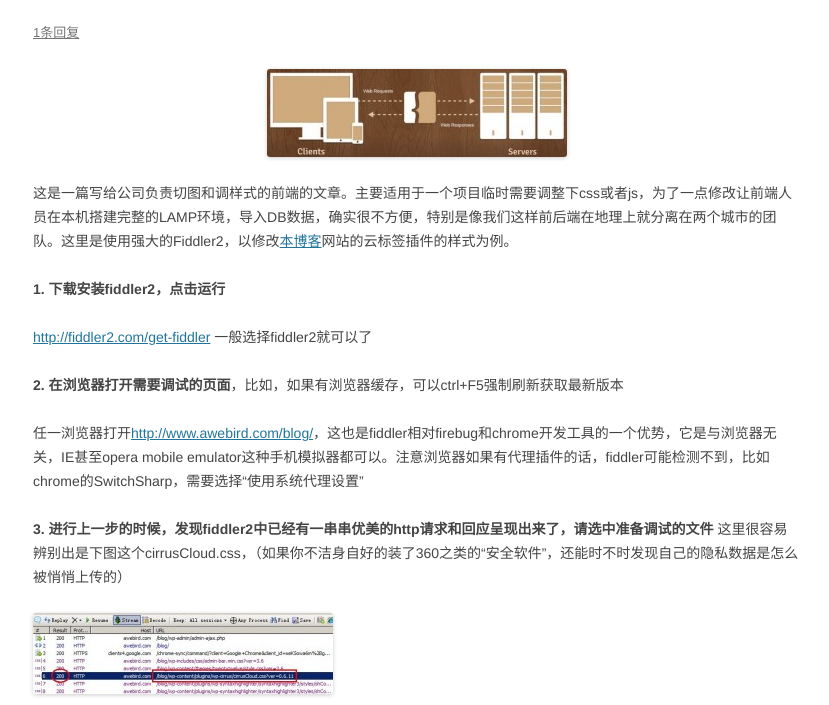
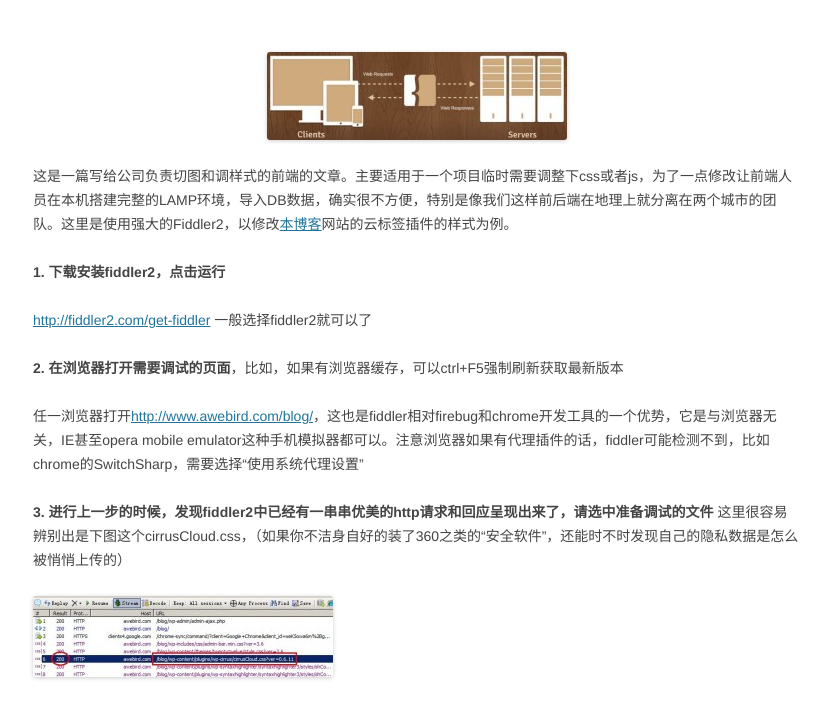
Before and after one commit to doc2git/itDocumentsCss, a plain HTML site: page index.html in a window 1280 px wide. Shown: the part 57-762 px from the top of the page, without its empty margins (223-1052 px from the left). Drawn offline with Linux system fonts and the light colour scheme.

```diff
--- a/index.html
+++ b/index.html
@@ -104,8 +104,8 @@
                          class="post-108 post type-post status-publish format-standard hentry category-tech tag-css tag-fiddler tag-javascript tag-59">
                     <!--DOCUMENT_FRAGMENT-->
                     <header class="entry-header"><h1 class="entry-title">使用fiddler将网站上的css js重定向至本地文件，进行在线调试</h1>
-                        <div class="comments-link">
-                            <a href="http://awebird.com/blog/art/108#comments">1条回复</a></div><!-- .comments-link -->
+                        <div style="height:2.2rem">
+                        </div><!-- .comments-link -->
                     </header><!-- .entry-header -->
 
                     <div class="entry-content">
@@ -156,7 +156,8 @@
                                 width="300" height="106"></a></p>
                         <p>在右上窗口看到新增了一条记录就是服务器到本机的重定向映射规则，以后可以随时添加和删除这些规则</p>
                         <p style="color:red">特别注意：在写入映射项之后务必勾选响应规则选择框，“Enable rules”选择框，(以确保映射生效)</p>
-                        <p style="color:red"> “Unmatched requests passthrought”选择框。（以放行未匹配的所有项，若不选，其他网络io都会被fiddler拦截;）</p>
+                        <p style="color:red"> “Unmatched requests
+                            passthrought”选择框。（以放行未匹配的所有项，若不选，其他网络io都会被fiddler拦截;）</p>
                         <p><a href="http://awebird.com/blog/wp-content/uploads/2013/08/5.jpg"><img
                                 class="alignnone size-medium wp-image-115" alt="5" src="5-300x75.jpg"
                                 srcset="5-300x75.jpg 300w, 5.jpg 600w" sizes="(max-width: 300px) 100vw, 300px"
```
